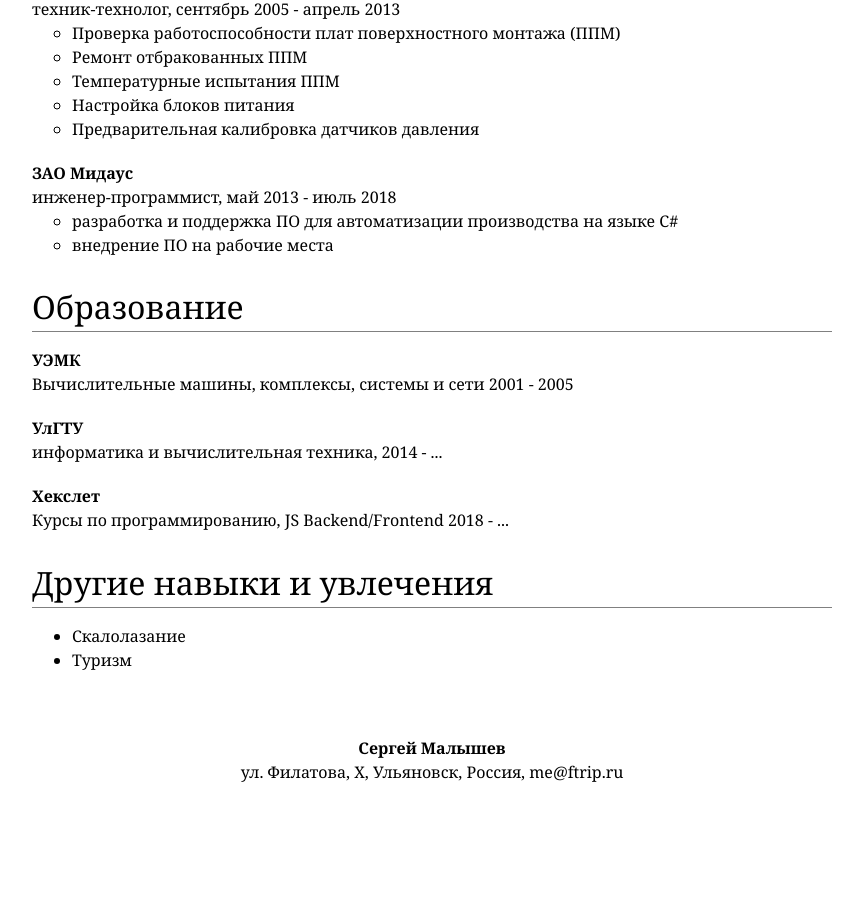
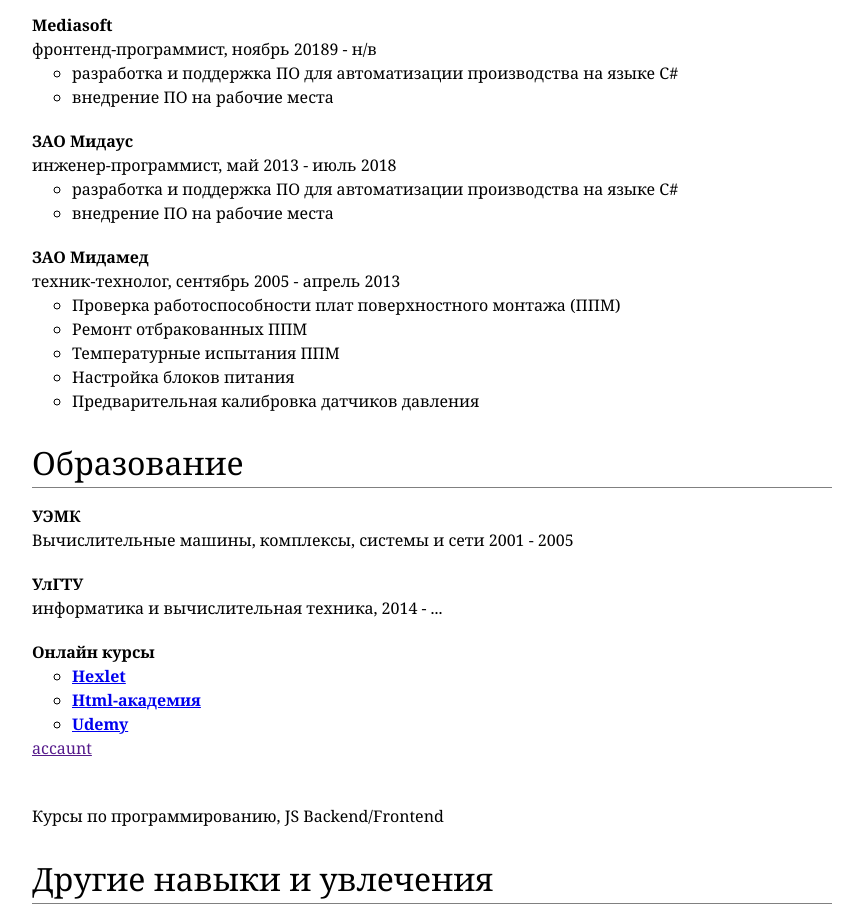
Before and after one commit to ftrip/ftrip.github.io, a plain HTML site: page index.html in a window 1280 px wide. Shown: the part 447-1364 px from the top of the page, without its empty margins (208-1071 px from the left). Before the commit the page ends 1275 px from the top, so only its background shows below. Drawn offline with Linux system fonts and the light colour scheme.

Commit message:
Update index.html

```diff
--- a/index.html
+++ b/index.html
@@ -19,8 +19,27 @@
                 Потом изучал C# на работе занимаясь автоматизацией калибровки и приемо-сдаточных
                 испытаний датчиков.
             </p>
+            <p>
+                Основательное изучение технологий frontend-а в Mediasoft, основные библиотеки React и Redux
+            </p>
             <h2>Опыт работы</h2>
             <ul class="nostyle">
+                <li>
+                    <b>Mediasoft</b><br>
+                    фронтенд-программист, ноябрь 20189 - н/в
+                    <ul>
+                        <li>разработка и поддержка ПО для автоматизации производства на языке C#</li>
+                        <li>внедрение ПО на рабочие места</li>
+                    </ul>
+                </li>
+                <li>
+                    <b>ЗАО Мидаус</b><br>
+                    инженер-программист, май 2013 - июль 2018
+                    <ul>
+                        <li>разработка и поддержка ПО для автоматизации производства на языке C#</li>
+                        <li>внедрение ПО на рабочие места</li>
+                    </ul>
+                </li>
                 <li>
                     <b>ЗАО Мидамед</b><br>
                     техник-технолог, сентябрь 2005 - апрель 2013
@@ -30,14 +49,6 @@
                         <li>Температурные испытания ППМ</li>
                         <li>Настройка блоков питания</li>
                         <li>Предварительная калибровка датчиков давления</li>
-                    </ul>
-                </li>
-                <li>
-                    <b>ЗАО Мидаус</b><br>
-                    инженер-программист, май 2013 - июль 2018
-                    <ul>
-                        <li>разработка и поддержка ПО для автоматизации производства на языке C#</li>
-                        <li>внедрение ПО на рабочие места</li>
                     </ul>
                 </li>
             </ul>
@@ -52,8 +63,17 @@
                     информатика и вычислительная техника, 2014 - ...
                 </li>
                 <li>
-                    <b>Хекслет</b><br>
-                    Курсы по программированию, JS Backend/Frontend 2018 - ...
+                    <b>Онлайн курсы</b>
+                    <ul>
+                        <li><a href="https://ru.hexlet.io/u/ftrip"><b>Hexlet</b></a></li>
+                        <li><a href="https://htmlacademy.ru/profile/ftrip"><b>Html-академия</b></a></li>
+                        <li><a href="https://www.udemy.com/user/malyshev-sergei-vladimirovich/"><b>Udemy</b></a></li>
+                    </ul>
+                    <a href="">accaunt</a>
+                </li>
+                <li>
+                    <br>
+                    Курсы по программированию, JS Backend/Frontend
                 </li>
             </ul>
             </ul>
```
